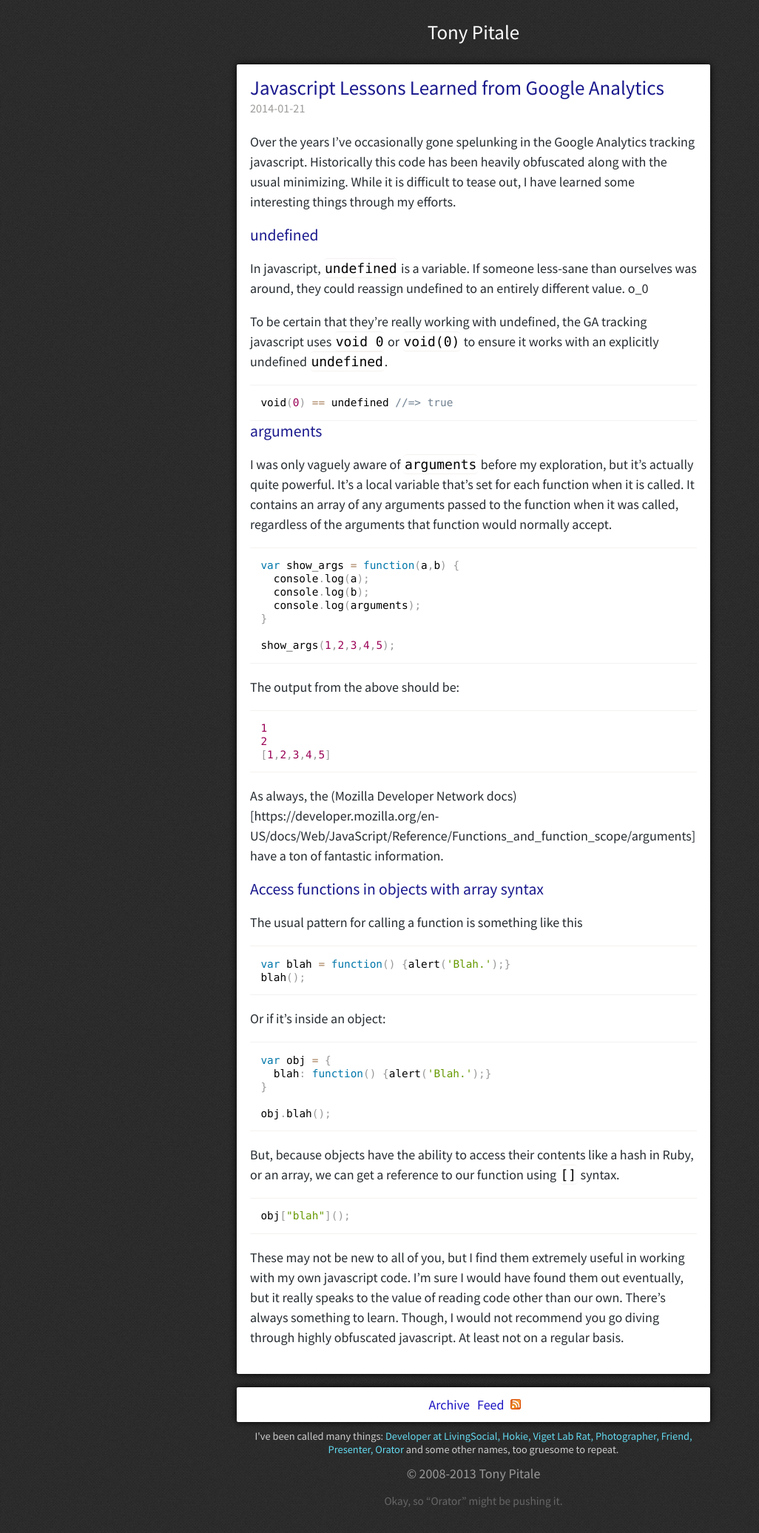
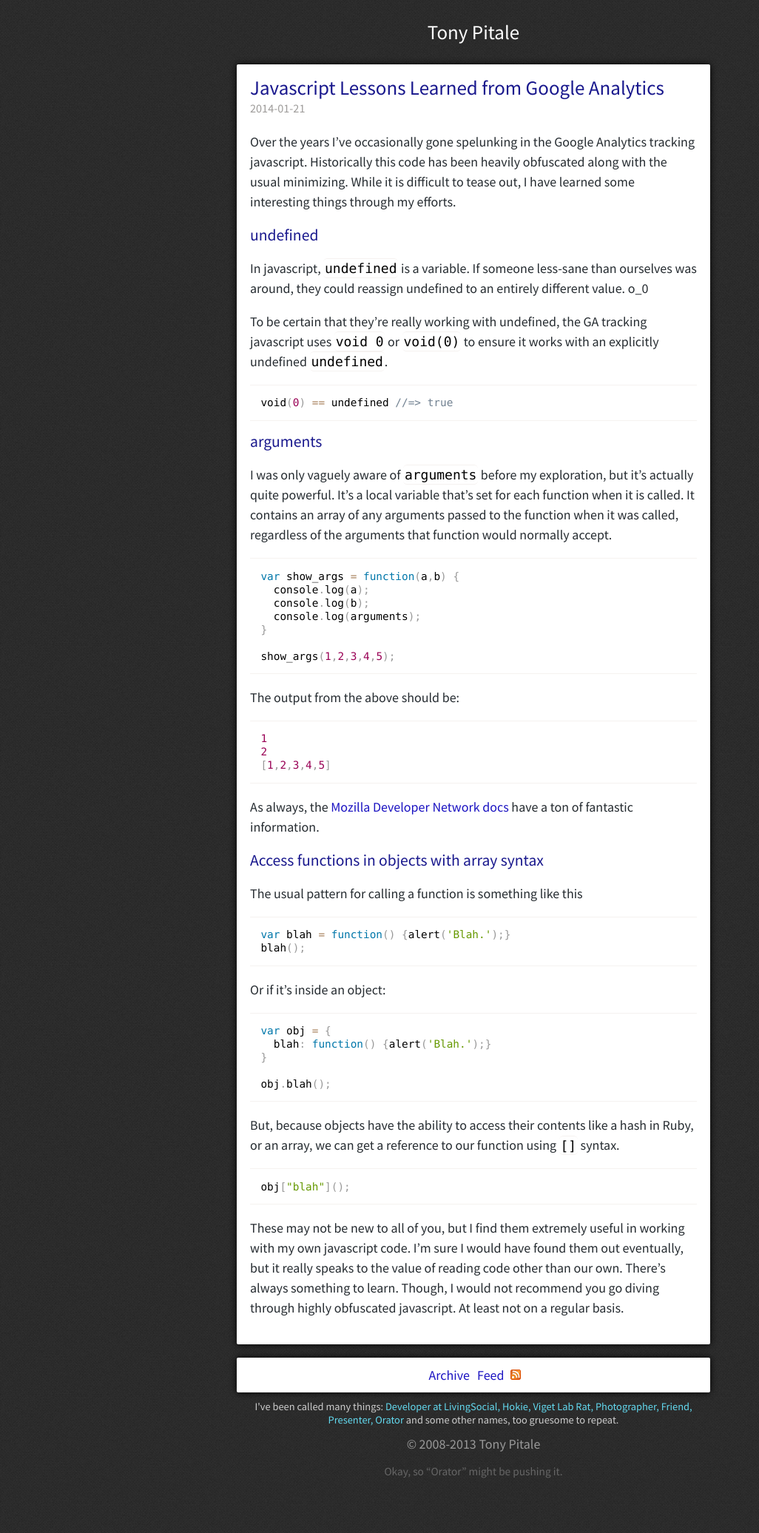
Before and after one commit to tpitale/tpitale.github.io, a Jekyll site: the page built from _posts/2014-01-21-javascript-lessons-learned-from-google-analytics.md, in a window 1280 px wide. Shown: the whole page at 74% size, without its empty margins (0-1026 px from the left). Built offline with Jekyll 4.4.1, drawn with Linux system fonts in a browser that asks for light colours; after the commit the page ends 2032 px from its top, so only the background shows below that.

Commit message:
add small margin to code; keeping-rake-tasks-small blog post unpublished; fix the URL in my GA post

```diff
--- a/_posts/2014-01-21-javascript-lessons-learned-from-google-analytics.md
+++ b/_posts/2014-01-21-javascript-lessons-learned-from-google-analytics.md
@@ -37,7 +37,7 @@ The output from the above should be:
 [1,2,3,4,5]
 </code></pre>
 
-As always, the (Mozilla Developer Network docs)[https://developer.mozilla.org/en-US/docs/Web/JavaScript/Reference/Functions_and_function_scope/arguments] have a ton of fantastic information.
+As always, the [Mozilla Developer Network docs](https://developer.mozilla.org/en-US/docs/Web/JavaScript/Reference/Functions_and_function_scope/arguments) have a ton of fantastic information.
 
 ### Access functions in objects with array syntax ###
 
--- a/stylesheets/screen.css
+++ b/stylesheets/screen.css
@@ -261,6 +261,7 @@ ul.post-links li a.feed {
 }
 /* line 186, ../_sass/screen.scss */
 .post pre {
+  margin: 1em 0;
   font-size: 80%;
   line-height: 1.25em;
 }
```
Also changed, not shown: _posts/2014-01-23-keeping-rake-tasks-small.md (added, +22 -0 lines).
